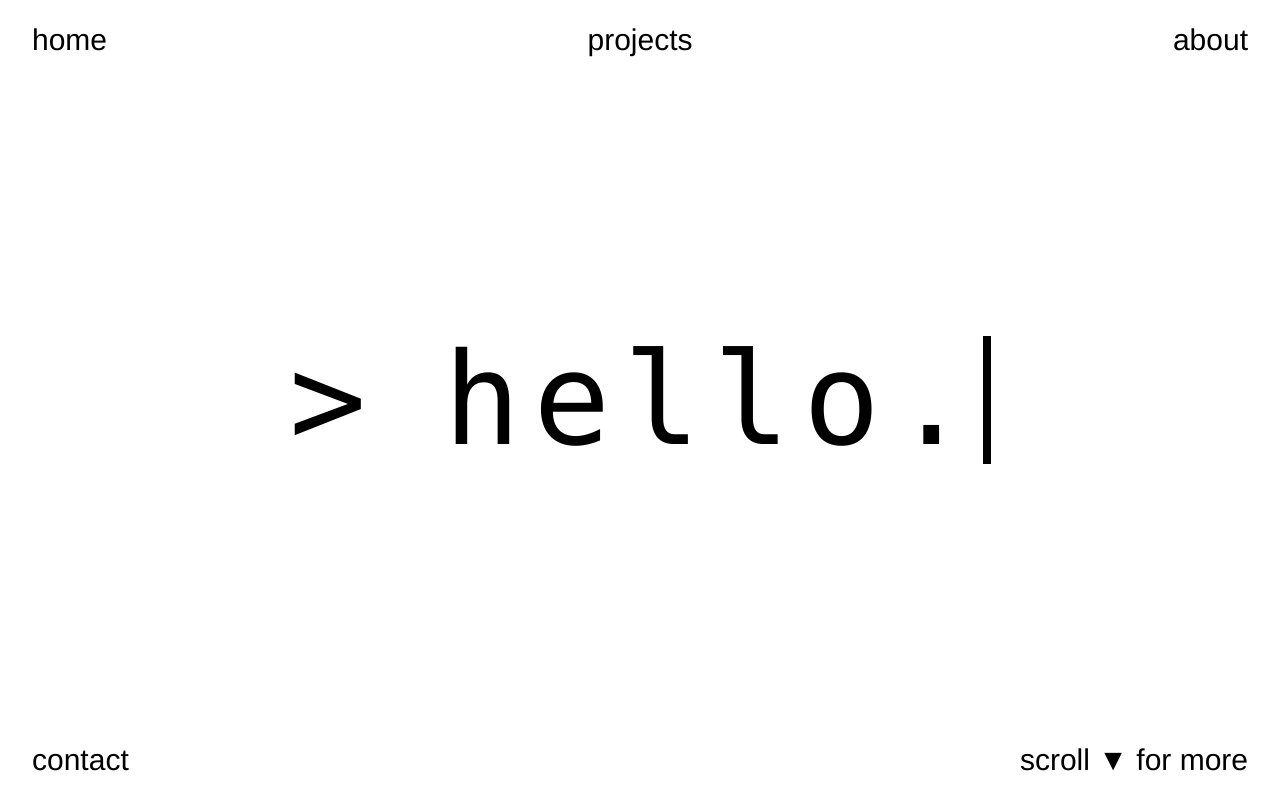
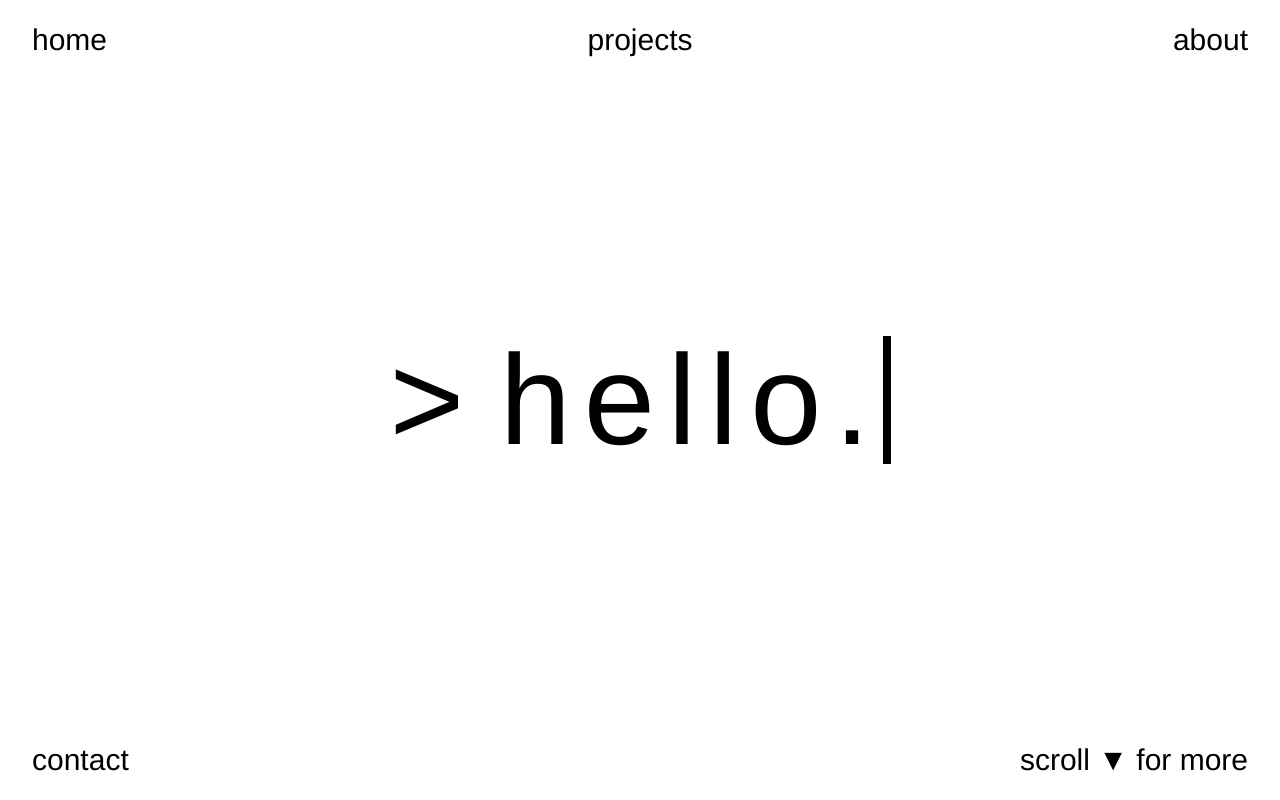
Before and after one commit to markrobrigado/portfolio, a SvelteKit app: page / in a window 1280 px wide. Built offline with nearby package versions, Linux system fonts and the light colour scheme.

Commit message:
Remove typing animation, add text loop animation, and implement text outline effect.

```diff
--- a/tailwind.config.js
+++ b/tailwind.config.js
@@ -4,23 +4,35 @@ export default {
   theme: {
     fontFamily: {
       sans: ['"Helvetica"', "sans-serif"],
-      mono: ['"Consolas"', "monospace"],
     },
     extend: {
+      textColor: {
+        "transparent-fill": "transparent",
+      },
       animation: {
-        typing:
-          "typing 1s steps(6) forwards, cursor 0.5s step-end infinite alternate",
+        "loop-scroll": "loop-scroll 50s linear infinite",
+        "loop-scroll-reverse": "loop-scroll-reverse 50s linear infinite",
       },
       keyframes: {
-        typing: {
-          from: { width: "0" },
-          to: { width: "100%" },
+        "loop-scroll": {
+          from: { transform: "translateX(0%)" },
+          to: { transform: "translateX(-100%)" },
         },
-        cursor: {
-          "50%": { borderColor: "transparent" },
+        "loop-scroll-reverse": {
+          from: { transform: "translateX(-100%)" },
+          to: { transform: "translateX(0%)" },
         },
       },
     },
   },
-  plugins: [],
+  plugins: [
+    function ({ addUtilities }) {
+      addUtilities({
+        ".text-fill-transparent": {
+          "-webkit-text-fill-color": "transparent",
+          "-webkit-text-stroke": "6px gray",
+        },
+      });
+    },
+  ],
 };
```
